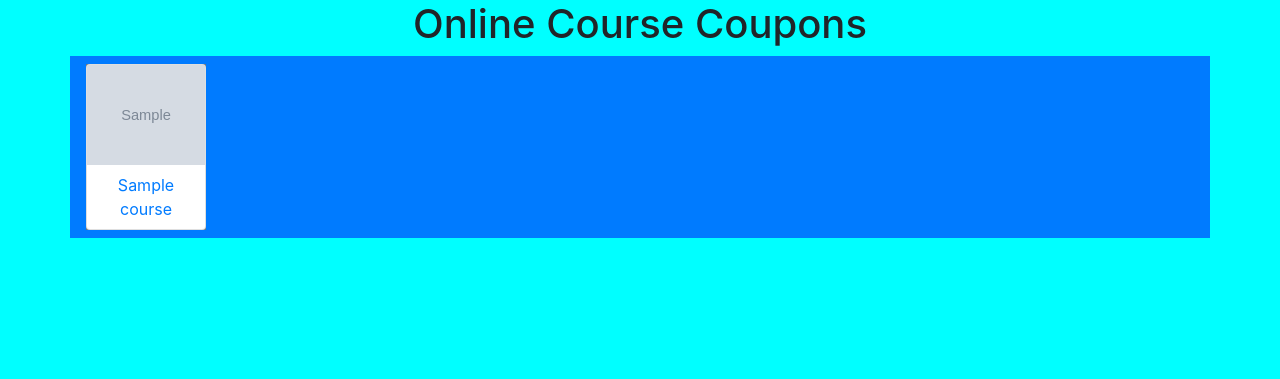
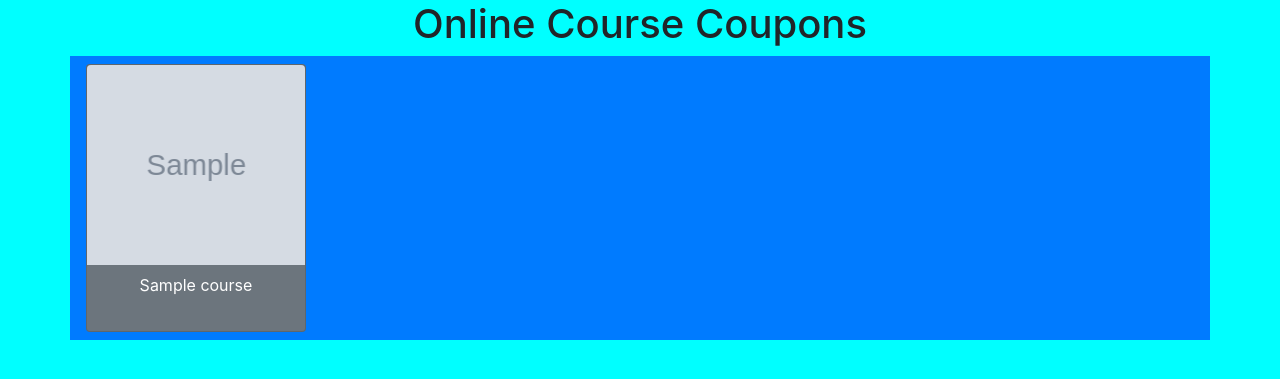
Before and after one commit to prasant-paudel/CouponsTown, a Django app: page / in a window 1280 px wide. Shown: the part 56-435 px from the top of the page. Run offline with Django 3.2, Linux system fonts and the light colour scheme; tables that the repository leaves empty hold one stand-in row (values such as "Sample post"); grey boxes marked "Sample" are stand-in pictures; some libraries are stand-ins or nearby versions.

Commit message:
some css changes

```diff
--- a/courses/templates/courses/card.html
+++ b/courses/templates/courses/card.html
@@ -1,12 +1,16 @@
 <style>
-    a.card > img{height: 100px;}
-    a.card > p{text-align: center; margin: 8px 4px}
+    div.card {width: 220px;}
+    div.card > a {text-decoration: none;}
+    div.card > a > div{height:200px; border-radius: 0.25rem 0.25rem 0 0; background-repeat: no-repeat; background-size: cover; background-position: center;}
+    div.card > a > p{height:50px; color:white; text-align:center; margin: 8px 4px}
 </style>
 
 {% for course in courses.all %}
-<a href="{{ course.url }}" class="card">
-    <!-- <img src="../../static/pic1.PNG" alt=""> -->
-    <img src="{{ course.image.url }}" alt="">
-    <p>{{ course.name }}</p>
-</a>
+<div class="bg-secondary mx-2 card">
+    <a href="#">
+        <div style="background-image:url('{{ course.image.url }}');"></div>
+        <p>{{ course.name }}</p>
+
+    </a>
+</div>
 {% endfor %}
--- a/courses/templates/courses/home.html
+++ b/courses/templates/courses/home.html
@@ -7,7 +7,7 @@
     <center><h1>Online Course Coupons</h1></center>
 
     <div class="container d-flex p-2 align-items-center bg-primary">
-        <div class="bg-secondary mx-2" style="width: 120px">{% include 'courses/card.html' %}</div>
+        {% include 'courses/card.html' %}
     </div>
 
 {% endblock %}
```
Also changed, not shown: courses/static/pic1.PNG (deleted), media/Capture.PNG (added), 2 other files.
